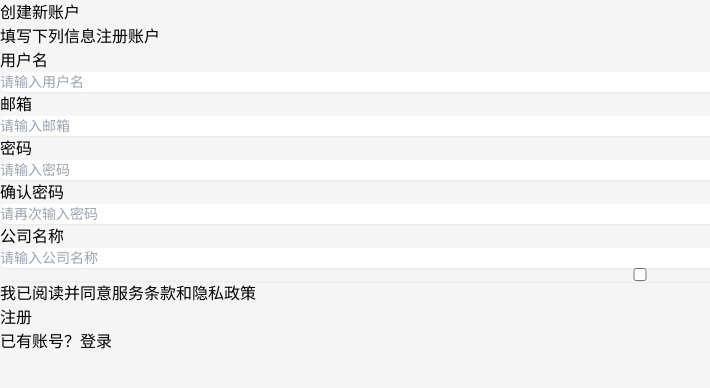
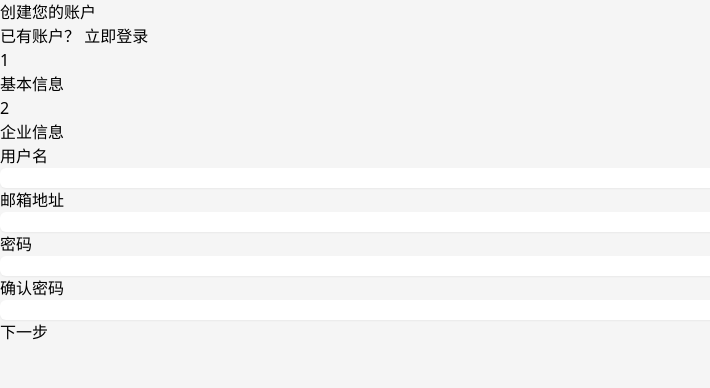
Before and after one commit to daji16868/telegram-crm-webapp-new, a React (Vite) app: page /auth/register in a window 1280 px wide. Shown: the top 388 px of the page, without its empty margins (0-710 px from the left). Built offline with nearby package versions, Linux system fonts and the light colour scheme.

Commit message:
添加注册页面组件

```diff
--- a/src/pages/auth/RegisterPage.tsx
+++ b/src/pages/auth/RegisterPage.tsx
@@ -5,16 +5,19 @@ import { useNavigate } from 'react-router-dom';
 import { expandWebApp } from '../../utils/telegramWebApp';
 
 export default function RegisterPage() {
+  const navigate = useNavigate();
   const [formData, setFormData] = useState({
     username: '',
     email: '',
     password: '',
     confirmPassword: '',
     companyName: '',
-    agreeTerms: false
+    position: '',
+    inviteCode: ''
   });
+  const [step, setStep] = useState(1); // 分步注册：1-基本信息，2-公司信息
   const [errors, setErrors] = useState<Record<string, string>>({});
-  const navigate = useNavigate();
+  const [isRegistering, setIsRegistering] = useState(false);
 
   // 页面加载时展开 Telegram WebApp
   useEffect(() => {
@@ -22,13 +25,13 @@ export default function RegisterPage() {
   }, []);
 
   const handleChange = (e: React.ChangeEvent<HTMLInputElement>) => {
-    const { name, value, type, checked } = e.target;
+    const { name, value } = e.target;
     setFormData({
       ...formData,
-      [name]: type === 'checkbox' ? checked : value
+      [name]: value
     });
 
-    // 清除该字段的错误
+    // 实时清除对应字段的错误信息
     if (errors[name]) {
       setErrors({
         ...errors,
@@ -37,137 +40,256 @@ export default function RegisterPage() {
     }
   };
 
-  const validate = () => {
+  const validateStep1 = () => {
     const newErrors: Record<string, string> = {};
 
     if (!formData.username.trim()) {
-      newErrors.username = '用户名不能为空';
+      newErrors.username = '请输入用户名';
     }
 
     if (!formData.email.trim()) {
-      newErrors.email = '邮箱不能为空';
+      newErrors.email = '请输入邮箱';
     } else if (!/\S+@\S+\.\S+/.test(formData.email)) {
       newErrors.email = '邮箱格式不正确';
     }
 
     if (!formData.password) {
-      newErrors.password = '密码不能为空';
+      newErrors.password = '请输入密码';
     } else if (formData.password.length < 6) {
       newErrors.password = '密码长度不能少于6位';
     }
 
-    if (formData.password !== formData.confirmPassword) {
+    if (!formData.confirmPassword) {
+      newErrors.confirmPassword = '请确认密码';
+    } else if (formData.password !== formData.confirmPassword) {
       newErrors.confirmPassword = '两次输入的密码不一致';
-    }
-
-    if (!formData.companyName.trim()) {
-      newErrors.companyName = '公司名称不能为空';
-    }
-
-    if (!formData.agreeTerms) {
-      newErrors.agreeTerms = '请同意服务条款和隐私政策';
     }
 
     setErrors(newErrors);
     return Object.keys(newErrors).length === 0;
   };
 
-  const handleSubmit = (e: React.FormEvent) => {
+  const validateStep2 = () => {
+    const newErrors: Record<string, string> = {};
+
+    if (!formData.companyName.trim()) {
+      newErrors.companyName = '请输入公司名称';
+    }
+
+    if (!formData.position.trim()) {
+      newErrors.position = '请输入职位';
+    }
+
+    setErrors(newErrors);
+    return Object.keys(newErrors).length === 0;
+  };
+
+  const handleNextStep = () => {
+    if (validateStep1()) {
+      setStep(2);
+    }
+  };
+
+  const handlePrevStep = () => {
+    setStep(1);
+  };
+
+  const handleSubmit = async (e: React.FormEvent) => {
     e.preventDefault();
 
-    if (validate()) {
-      // 处理注册逻辑
-      console.log('注册信息:', formData);
+    if (!validateStep2()) {
+      return;
+    }
 
-      // 模拟注册成功，跳转到等待审核页面
-      navigate('/auth/pending-approval');
+    try {
+      setIsRegistering(true);
+
+      // 模拟注册请求
+      console.log('注册数据:', formData);
+
+      // 模拟延迟响应
+      await new Promise(resolve => setTimeout(resolve, 1500));
+
+      // 模拟注册成功，跳转到等待审批页面
+      navigate('/pending-approval');
+    } catch (error) {
+      console.error('注册失败:', error);
+      setErrors({
+        form: '注册失败，请稍后重试'
+      });
+    } finally {
+      setIsRegistering(false);
     }
   };
 
   const goToLogin = () => {
-    navigate('/auth/login');
+    navigate('/login');
   };
 
   return (
-    <div className="min-h-screen bg-gray-50 flex flex-col justify-center py-6 px-4 sm:px-6 lg:px-8">
-      <div className="mt-4 sm:mx-auto sm:w-full sm:max-w-md">
-        <div className="bg-white py-8 px-4 shadow sm:rounded-lg sm:px-10">
-          <div className="text-center mb-6">
-            <h2 className="text-xl font-bold">创建新账户</h2>
-            <p className="text-gray-500 text-sm mt-1">填写下列信息注册账户</p>
+    <div className="min-h-screen bg-gray-50 flex flex-col justify-center py-12 sm:px-6 lg:px-8">
+      <div className="sm:mx-auto sm:w-full sm:max-w-md">
+        <h2 className="mt-6 text-center text-3xl font-extrabold text-gray-900">
+          {step === 1 ? '创建您的账户' : '完善企业信息'}
+        </h2>
+        <p className="mt-2 text-center text-sm text-gray-600">
+          {step === 1 ? (
+            <>
+              已有账户？{' '}
+              <button
+                type="button"
+                onClick={goToLogin}
+                className="font-medium text-blue-600 hover:text-blue-500"
+              >
+                立即登录
+              </button>
+            </>
+          ) : (
+            '请填写您的企业信息，以便我们为您提供更好的服务'
+          )}
+        </p>
       </div>
 
-          <form className="space-y-4" onSubmit={handleSubmit}>
+      <div className="mt-8 sm:mx-auto sm:w-full sm:max-w-md">
+        <div className="bg-white py-8 px-4 shadow sm:rounded-lg sm:px-10">
+          {/* 进度指示器 */}
+          <div className="mb-8">
+            <div className="flex items-center justify-between">
+              <div className="flex items-center">
+                <div className={`rounded-full h-8 w-8 flex items-center justify-center ${
+                  step >= 1 ? 'bg-blue-600 text-white' : 'bg-gray-200 text-gray-600'
+                }`}>
+                  1
+                </div>
+                <div className="ml-2 text-sm font-medium text-gray-700">基本信息</div>
+              </div>
+              <div className="flex-1 mx-4">
+                <div className={`h-1 ${step >= 2 ? 'bg-blue-600' : 'bg-gray-200'}`}></div>
+              </div>
+              <div className="flex items-center">
+                <div className={`rounded-full h-8 w-8 flex items-center justify-center ${
+                  step >= 2 ? 'bg-blue-600 text-white' : 'bg-gray-200 text-gray-600'
+                }`}>
+                  2
+                </div>
+                <div className="ml-2 text-sm font-medium text-gray-700">企业信息</div>
+              </div>
+            </div>
+          </div>
+
+          <form className="space-y-6" onSubmit={step === 1 ? handleNextStep : handleSubmit}>
+            {step === 1 ? (
+              /* 第一步：基本信息 */
+              <>
                 <div>
-              <label htmlFor="username" className="block text-sm font-medium text-gray-700">用户名</label>
+                  <label htmlFor="username" className="block text-sm font-medium text-gray-700">
+                    用户名
+                  </label>
                   <div className="mt-1">
                     <input
                       id="username"
                       name="username"
                       type="text"
+                      autoComplete="username"
                       required
                       value={formData.username}
                       onChange={handleChange}
-                  className={`appearance-none block w-full px-3 py-2 border ${errors.username ? 'border-red-300' : 'border-gray-300'} rounded-md shadow-sm placeholder-gray-400 focus:outline-none focus:ring-blue-500 focus:border-blue-500 sm:text-sm`}
-                  placeholder="请输入用户名"
+                      className={`appearance-none block w-full px-3 py-2 border ${
+                        errors.username ? 'border-red-300' : 'border-gray-300'
+                      } rounded-md shadow-sm placeholder-gray-400 focus:outline-none focus:ring-blue-500 focus:border-blue-500 sm:text-sm`}
                     />
-                {errors.username && <p className="mt-1 text-xs text-red-500">{errors.username}</p>}
+                    {errors.username && (
+                      <p className="mt-2 text-sm text-red-600">{errors.username}</p>
+                    )}
                   </div>
                 </div>
 
                 <div>
-              <label htmlFor="email" className="block text-sm font-medium text-gray-700">邮箱</label>
+                  <label htmlFor="email" className="block text-sm font-medium text-gray-700">
+                    邮箱地址
+                  </label>
                   <div className="mt-1">
                     <input
                       id="email"
                       name="email"
                       type="email"
+                      autoComplete="email"
                       required
                       value={formData.email}
                       onChange={handleChange}
-                  className={`appearance-none block w-full px-3 py-2 border ${errors.email ? 'border-red-300' : 'border-gray-300'} rounded-md shadow-sm placeholder-gray-400 focus:outline-none focus:ring-blue-500 focus:border-blue-500 sm:text-sm`}
-                  placeholder="请输入邮箱"
+                      className={`appearance-none block w-full px-3 py-2 border ${
+                        errors.email ? 'border-red-300' : 'border-gray-300'
+                      } rounded-md shadow-sm placeholder-gray-400 focus:outline-none focus:ring-blue-500 focus:border-blue-500 sm:text-sm`}
                     />
-                {errors.email && <p className="mt-1 text-xs text-red-500">{errors.email}</p>}
+                    {errors.email && (
+                      <p className="mt-2 text-sm text-red-600">{errors.email}</p>
+                    )}
                   </div>
                 </div>
 
                 <div>
-              <label htmlFor="password" className="block text-sm font-medium text-gray-700">密码</label>
+                  <label htmlFor="password" className="block text-sm font-medium text-gray-700">
+                    密码
+                  </label>
                   <div className="mt-1">
                     <input
                       id="password"
                       name="password"
                       type="password"
+                      autoComplete="new-password"
                       required
                       value={formData.password}
                       onChange={handleChange}
-                  className={`appearance-none block w-full px-3 py-2 border ${errors.password ? 'border-red-300' : 'border-gray-300'} rounded-md shadow-sm placeholder-gray-400 focus:outline-none focus:ring-blue-500 focus:border-blue-500 sm:text-sm`}
-                  placeholder="请输入密码"
+                      className={`appearance-none block w-full px-3 py-2 border ${
+                        errors.password ? 'border-red-300' : 'border-gray-300'
+                      } rounded-md shadow-sm placeholder-gray-400 focus:outline-none focus:ring-blue-500 focus:border-blue-500 sm:text-sm`}
                     />
-                {errors.password && <p className="mt-1 text-xs text-red-500">{errors.password}</p>}
+                    {errors.password && (
+                      <p className="mt-2 text-sm text-red-600">{errors.password}</p>
+                    )}
                   </div>
                 </div>
 
                 <div>
-              <label htmlFor="confirmPassword" className="block text-sm font-medium text-gray-700">确认密码</label>
+                  <label htmlFor="confirmPassword" className="block text-sm font-medium text-gray-700">
+                    确认密码
+                  </label>
                   <div className="mt-1">
                     <input
                       id="confirmPassword"
                       name="confirmPassword"
                       type="password"
+                      autoComplete="new-password"
                       required
                       value={formData.confirmPassword}
                       onChange={handleChange}
-                  className={`appearance-none block w-full px-3 py-2 border ${errors.confirmPassword ? 'border-red-300' : 'border-gray-300'} rounded-md shadow-sm placeholder-gray-400 focus:outline-none focus:ring-blue-500 focus:border-blue-500 sm:text-sm`}
-                  placeholder="请再次输入密码"
+                      className={`appearance-none block w-full px-3 py-2 border ${
+                        errors.confirmPassword ? 'border-red-300' : 'border-gray-300'
+                      } rounded-md shadow-sm placeholder-gray-400 focus:outline-none focus:ring-blue-500 focus:border-blue-500 sm:text-sm`}
                     />
-                {errors.confirmPassword && <p className="mt-1 text-xs text-red-500">{errors.confirmPassword}</p>}
+                    {errors.confirmPassword && (
+                      <p className="mt-2 text-sm text-red-600">{errors.confirmPassword}</p>
+                    )}
                   </div>
                 </div>
 
                 <div>
-              <label htmlFor="companyName" className="block text-sm font-medium text-gray-700">公司名称</label>
+                  <button
+                    type="button"
+                    onClick={handleNextStep}
+                    className="w-full flex justify-center py-2 px-4 border border-transparent rounded-md shadow-sm text-sm font-medium text-white bg-blue-600 hover:bg-blue-700 focus:outline-none focus:ring-2 focus:ring-offset-2 focus:ring-blue-500"
+                  >
+                    下一步
+                  </button>
+                </div>
+              </>
+            ) : (
+              /* 第二步：企业信息 */
+              <>
+                <div>
+                  <label htmlFor="companyName" className="block text-sm font-medium text-gray-700">
+                    公司名称
+                  </label>
                   <div className="mt-1">
                     <input
                       id="companyName"
@@ -176,55 +298,96 @@ export default function RegisterPage() {
                       required
                       value={formData.companyName}
                       onChange={handleChange}
-                  className={`appearance-none block w-full px-3 py-2 border ${errors.companyName ? 'border-red-300' : 'border-gray-300'} rounded-md shadow-sm placeholder-gray-400 focus:outline-none focus:ring-blue-500 focus:border-blue-500 sm:text-sm`}
-                  placeholder="请输入公司名称"
+                      className={`appearance-none block w-full px-3 py-2 border ${
+                        errors.companyName ? 'border-red-300' : 'border-gray-300'
+                      } rounded-md shadow-sm placeholder-gray-400 focus:outline-none focus:ring-blue-500 focus:border-blue-500 sm:text-sm`}
                     />
-                {errors.companyName && <p className="mt-1 text-xs text-red-500">{errors.companyName}</p>}
+                    {errors.companyName && (
+                      <p className="mt-2 text-sm text-red-600">{errors.companyName}</p>
+                    )}
                   </div>
                 </div>
 
-            <div className="flex items-start">
-              <div className="flex items-center h-5">
+                <div>
+                  <label htmlFor="position" className="block text-sm font-medium text-gray-700">
+                    您的职位
+                  </label>
+                  <div className="mt-1">
                     <input
-                  id="agreeTerms"
-                  name="agreeTerms"
-                  type="checkbox"
-                  checked={formData.agreeTerms}
+                      id="position"
+                      name="position"
+                      type="text"
+                      required
+                      value={formData.position}
                       onChange={handleChange}
-                  className={`focus:ring-blue-500 h-4 w-4 text-blue-600 border-gray-300 rounded ${errors.agreeTerms ? 'border-red-300' : ''}`}
+                      className={`appearance-none block w-full px-3 py-2 border ${
+                        errors.position ? 'border-red-300' : 'border-gray-300'
+                      } rounded-md shadow-sm placeholder-gray-400 focus:outline-none focus:ring-blue-500 focus:border-blue-500 sm:text-sm`}
                     />
-              </div>
-              <div className="ml-3 text-sm">
-                <label htmlFor="agreeTerms" className="font-medium text-gray-700">我已阅读并同意</label>
-                <span className="text-blue-600 ml-1">服务条款</span>
-                <span className="text-gray-700 mx-1">和</span>
-                <span className="text-blue-600">隐私政策</span>
-                {errors.agreeTerms && <p className="mt-1 text-xs text-red-500">{errors.agreeTerms}</p>}
+                    {errors.position && (
+                      <p className="mt-2 text-sm text-red-600">{errors.position}</p>
+                    )}
                   </div>
                 </div>
 
-            <div className="mt-6">
+                <div>
+                  <label htmlFor="inviteCode" className="block text-sm font-medium text-gray-700">
+                    邀请码（可选）
+                  </label>
+                  <div className="mt-1">
+                    <input
+                      id="inviteCode"
+                      name="inviteCode"
+                      type="text"
+                      value={formData.inviteCode}
+                      onChange={handleChange}
+                      className="appearance-none block w-full px-3 py-2 border border-gray-300 rounded-md shadow-sm placeholder-gray-400 focus:outline-none focus:ring-blue-500 focus:border-blue-500 sm:text-sm"
+                    />
+                  </div>
+                </div>
+
+                {errors.form && (
+                  <div className="rounded-md bg-red-50 p-4">
+                    <div className="flex">
+                      <div className="flex-shrink-0">
+                        <svg className="h-5 w-5 text-red-400" xmlns="http://www.w3.org/2000/svg" viewBox="0 0 20 20" fill="currentColor">
+                          <path fillRule="evenodd" d="M10 18a8 8 0 100-16 8 8 0 000 16zM8.707 7.293a1 1 0 00-1.414 1.414L8.586 10l-1.293 1.293a1 1 0 101.414 1.414L10 11.414l1.293 1.293a1 1 0 001.414-1.414L11.414 10l1.293-1.293a1 1 0 00-1.414-1.414L10 8.586 8.707 7.293z" clipRule="evenodd" />
+                        </svg>
+                      </div>
+                      <div className="ml-3">
+                        <p className="text-sm font-medium text-red-800">{errors.form}</p>
+                      </div>
+                    </div>
+                  </div>
+                )}
+
+                <div className="flex space-x-4">
+                  <button
+                    type="button"
+                    onClick={handlePrevStep}
+                    className="flex-1 py-2 px-4 border border-gray-300 rounded-md shadow-sm text-sm font-medium text-gray-700 bg-white hover:bg-gray-50 focus:outline-none focus:ring-2 focus:ring-offset-2 focus:ring-blue-500"
+                  >
+                    返回
+                  </button>
                   <button
                     type="submit"
-                className="w-full flex justify-center py-2 px-4 border border-transparent rounded-md shadow-sm text-sm font-medium text-white bg-blue-600 hover:bg-blue-700 focus:outline-none focus:ring-2 focus:ring-offset-2 focus:ring-blue-500"
+                    disabled={isRegistering}
+                    className="flex-1 flex justify-center py-2 px-4 border border-transparent rounded-md shadow-sm text-sm font-medium text-white bg-blue-600 hover:bg-blue-700 focus:outline-none focus:ring-2 focus:ring-offset-2 focus:ring-blue-500 disabled:bg-blue-400 disabled:cursor-not-allowed"
                   >
-                注册
+                    {isRegistering ? (
+                      <>
+                        <svg className="animate-spin -ml-1 mr-2 h-4 w-4 text-white" xmlns="http://www.w3.org/2000/svg" fill="none" viewBox="0 0 24 24">
+                          <circle className="opacity-25" cx="12" cy="12" r="10" stroke="currentColor" strokeWidth="4"></circle>
+                          <path className="opacity-75" fill="currentColor" d="M4 12a8 8 0 018-8V0C5.373 0 0 5.373 0 12h4zm2 5.291A7.962 7.962 0 014 12H0c0 3.042 1.135 5.824 3 7.938l3-2.647z"></path>
+                        </svg>
+                        处理中...
+                      </>
+                    ) : '注册账户'}
                   </button>
                 </div>
+              </>
+            )}
           </form>
-
-          <div className="mt-6 text-center">
-            <p className="text-sm text-gray-600">
-              已有账号？
-              <button
-                type="button"
-                onClick={goToLogin}
-                className="ml-1 font-medium text-blue-600 hover:text-blue-500"
-              >
-                登录
-              </button>
-            </p>
-          </div>
         </div>
       </div>
     </div>
```
Lines whose indentation alone changed are shown as unchanged.
